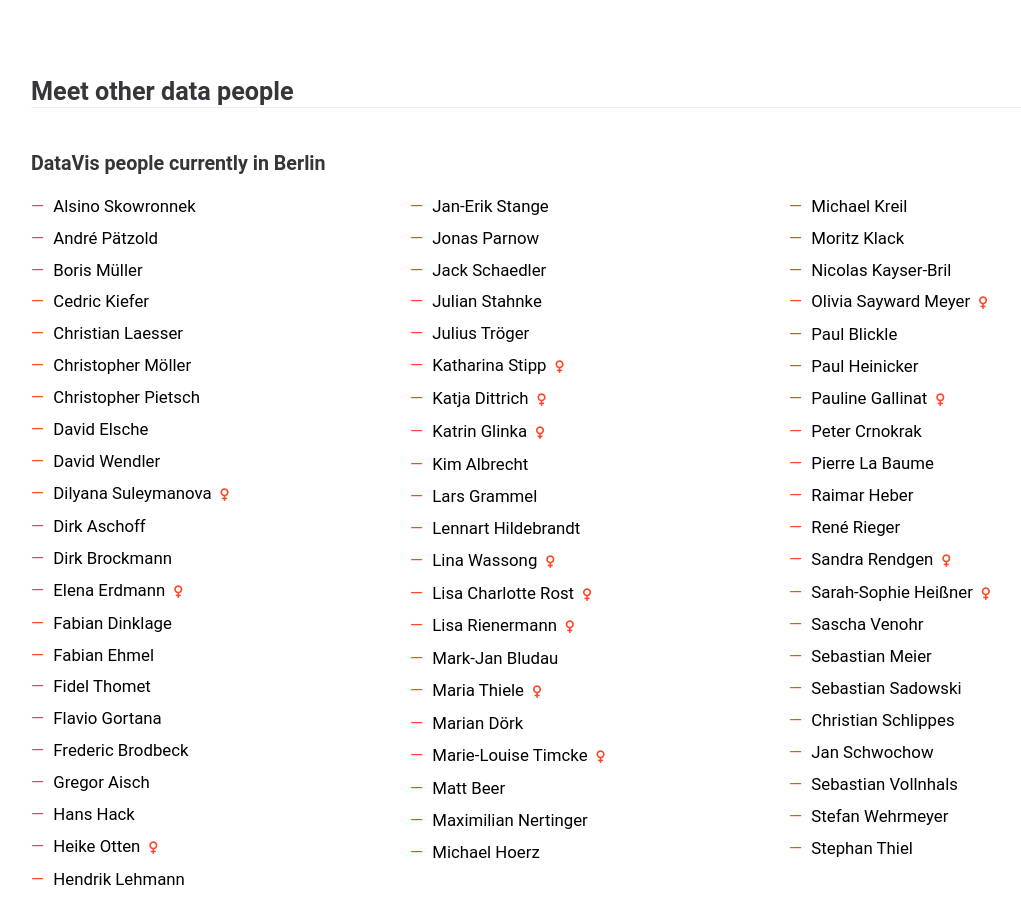
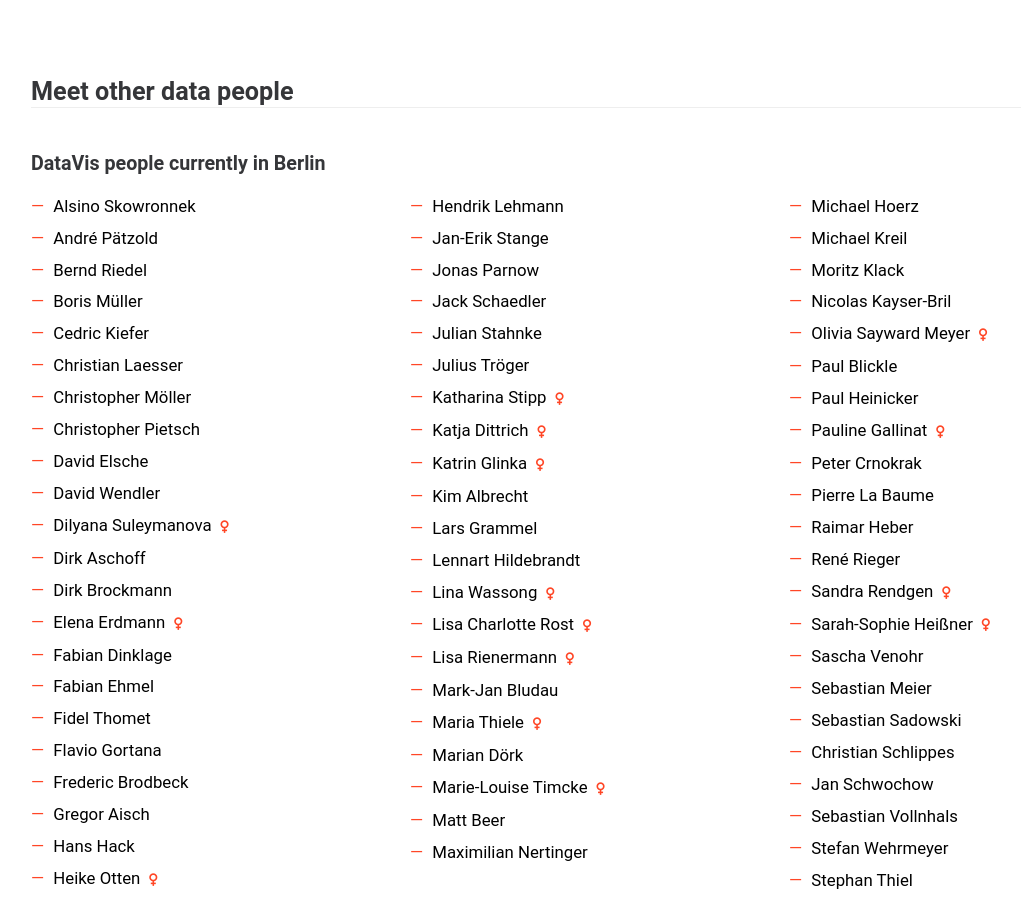
Before and after one commit to Data-Visualization-Berlin/datavis.berlin, a Jekyll site: the page built from index.html, in a window 1280 px wide and 900 px high, scrolled down 1894 px. Shown: the whole window, without its empty margins (49-1070 px from the left). Built offline with Jekyll 4.4.1, drawn with Linux system fonts in a browser that asks for light colours.

Commit message:
Bernd Riedel added

```diff
--- a/index.html
+++ b/index.html
@@ -137,6 +137,7 @@
       <ul class="columns">
         <li><a href="https://twitter.com/Alsinosko">Alsino Skowronnek</a></li>
         <li><a href="https://twitter.com/alterpaetz">André Pätzold</a></li>
+        <li><a href="https://twitter.com/berndriedellery">Bernd Riedel</a></li>
         <li><a href="https://twitter.com/borism">Boris Müller</a></li>
         <li><a href="https://twitter.com/CedricKiefer">Cedric Kiefer</a></li>
         <li><a href="https://twitter.com/christianlaessr">Christian Laesser</a></li>
```
